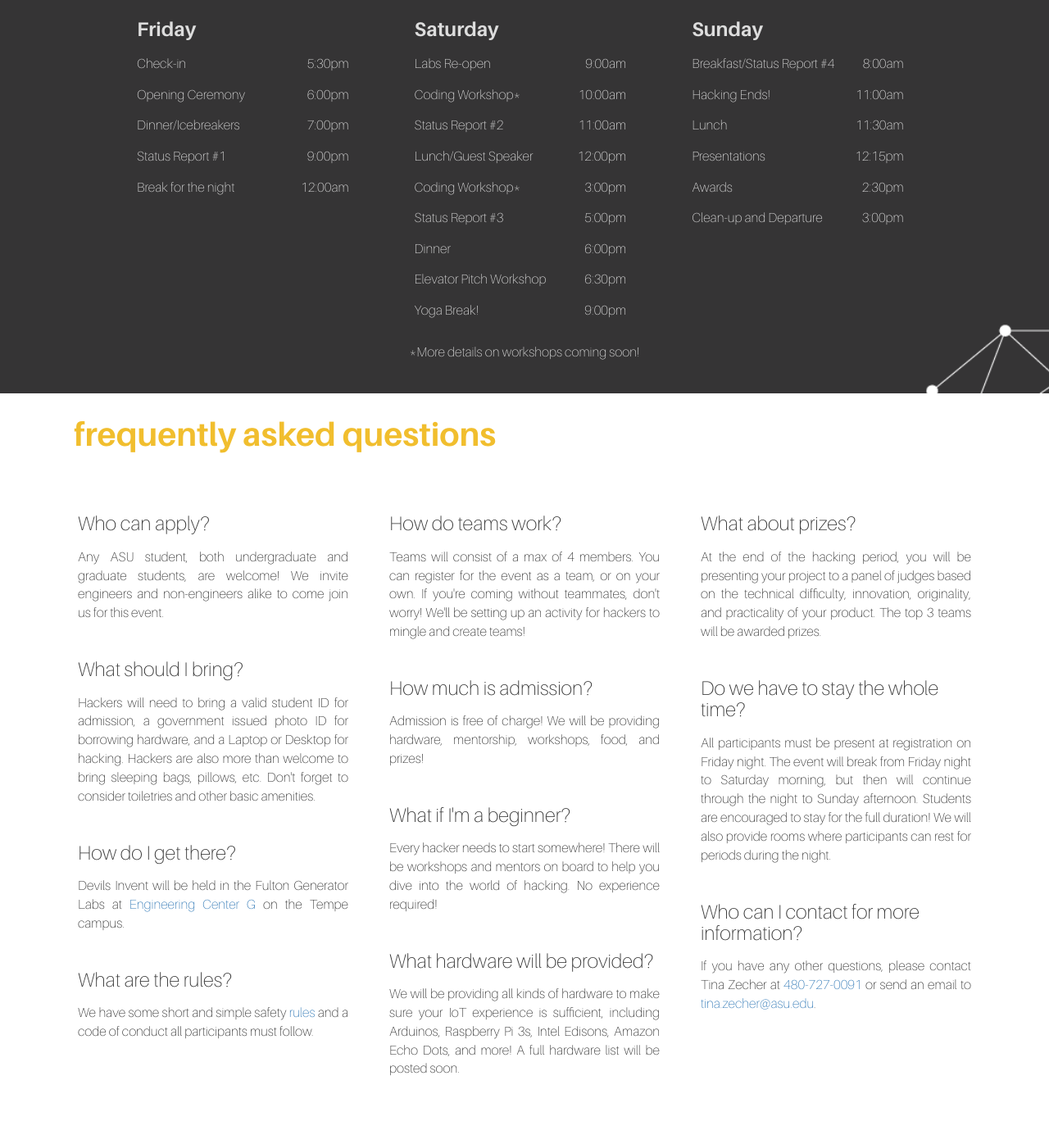
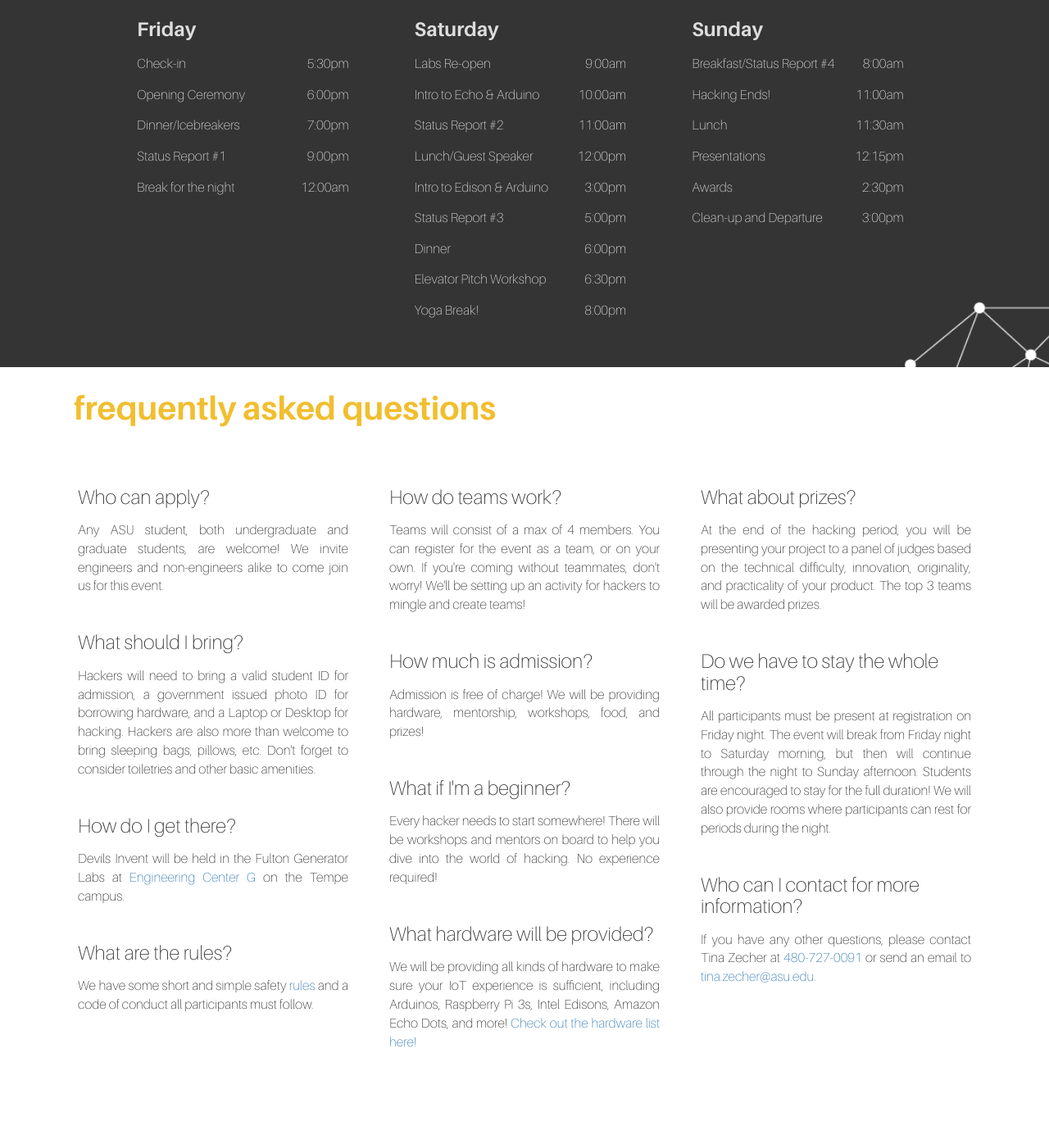
Before and after one commit to devilsinvent/devilsinvent.github.io, a plain HTML site: page index.html in a window 1280 px wide. Shown: the part 1384-2780 px from the top of the page at 82% size. Drawn offline with Linux system fonts and the light colour scheme.

Commit message:
hardware list added, schedule changes

```diff
--- a/index.html
+++ b/index.html
@@ -147,14 +147,14 @@
               <div class = "sched-col">
                 <h1>Saturday</h1>
                 <h2>Labs Re-open <span>9:00am</span></h2>
-                <h2>Coding Workshop* <span>10:00am</span></h2>
+                <h2>Intro to Echo & Arduino <span>10:00am</span></h2>
                 <h2>Status Report #2 <span>11:00am</span></h2>
                 <h2>Lunch/Guest Speaker <span>12:00pm</span></h2>
-                <h2>Coding Workshop* <span>3:00pm</span></h2>
+                <h2>Intro to Edison & Arduino <span>3:00pm</span></h2>
                 <h2>Status Report #3 <span>5:00pm</span></h2>
                 <h2>Dinner <span>6:00pm</span></h2>
                 <h2>Elevator Pitch Workshop <span>6:30pm</span></h2>
-                <h2>Yoga Break! <span>9:00pm</span></h2>
+                <h2>Yoga Break! <span>8:00pm</span></h2>
               </div>
               <div class = "sched-col">
                 <h1>Sunday</h1>
@@ -166,7 +166,6 @@
                 <h2>Clean-up and Departure <span>3:00pm</span></h2>
               </div>
             </div>
-            <p> *More details on workshops coming soon! </p>
           </div>
         </div>
   		</section>
@@ -226,7 +225,7 @@
                 <div>
                   <h3>What hardware will be provided? <span class = "plus">+</span></h3>
                   <p class = "answer">
-                    We will be providing all kinds of hardware to make sure your IoT experience is sufficient, including Arduinos, Raspberry Pi 3s, Intel Edisons, Amazon Echo Dots, and more! A full hardware list will be posted soon.
+                    We will be providing all kinds of hardware to make sure your IoT experience is sufficient, including Arduinos, Raspberry Pi 3s, Intel Edisons, Amazon Echo Dots, and more! <a href="https://docs.google.com/spreadsheets/d/1Q39gjPWn8YNS54KoOlRAyPlzhp3YvHLRwvB9IQAfT24/edit">Check out the hardware list here!</a>
                   </p>
                 </div>
               </div>
```
